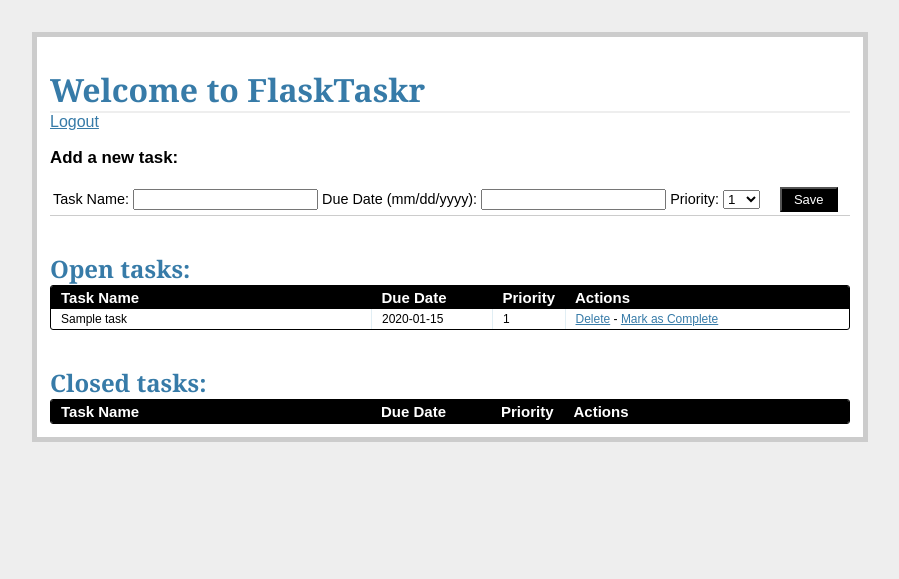
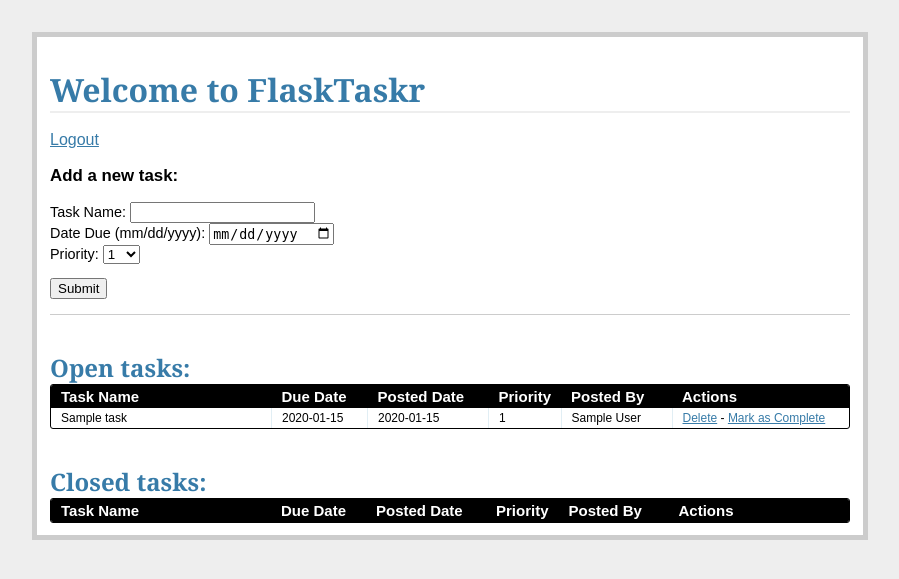
Before and after one commit to szparag3/FlaskTaskr, a Flask app: page /tasks/ in a window 1280 px wide. Shown: the top 579 px of the page, without its empty margins (190-1089 px from the left). Run offline with Flask 2, Linux system fonts and the light colour scheme; the visitor is signed in with stand-in values (Sample User, id 1); tables that the repository leaves empty hold one stand-in row (values such as "Sample post"); lists and menus that the app fills with data are empty; parts of the project's set-up code (start-up, migrations or seed data) failed here and were passed over.

Commit message:
part2 doen

```diff
--- a/project/db_create.py
+++ b/project/db_create.py
@@ -1,4 +1,6 @@
 # project/db_create.py
+
+
 from views import db
 from models import Task
 from datetime import date
@@ -8,8 +10,8 @@ from datetime import date
 db.create_all()
 
 # insert data
-db.session.add(Task( "Finish this tutorial" , date( 2016 , 9 , 22 ), 10 , 1 ))
-db.session.add(Task( "Finish Real Python" , date( 2016 , 10 , 3 ), 10 , 1 ))
+# db.session.add(Task("Finish this tutorial", date(2015, 3, 13), 10, 1))
+# db.session.add(Task("Finish Real Python", date(2015, 3, 13), 10, 1))
 
 # commit the changes
 db.session.commit()
--- a/project/forms.py
+++ b/project/forms.py
@@ -1,17 +1,54 @@
 # project/forms.py
+
+
 from flask_wtf import Form
-from wtforms import StringField, DateField, IntegerField, SelectField
-from wtforms.validators import DataRequired
+from wtforms import StringField, DateField, IntegerField, \
+    SelectField, PasswordField
+from wtforms.validators import DataRequired, Length, EqualTo
 
-class AddTaskForm (Form):
-	task_id = IntegerField()
-	name = StringField( 'Task Name' , validators=[DataRequired()])
-	due_date = DateField( 'Date Due (mm/dd/yyyy)' , validators=[DataRequired()], format= '%m/%d/%Y' )
-	priority = SelectField( 'Priority' ,
-		validators=[DataRequired()],
-		choices=[
-		( '1' , '1' ), ( '2' , '2' ), ( '3' , '3' ), ( '4' , '4' ), ( '5' , '5' ),
-		( '6' , '6' ), ( '7' , '7' ), ( '8' , '8' ), ( '9' , '9' ), ( '10' , '10' )
-		]
-		)
-	status = IntegerField( 'Status' )
+
+class AddTaskForm(Form):
+    task_id = IntegerField()
+    name = StringField('Task Name', validators=[DataRequired()])
+    due_date = DateField(
+        'Date Due (mm/dd/yyyy)',
+        validators=[DataRequired()], format='%m/%d/%Y'
+    )
+    priority = SelectField(
+        'Priority',
+        validators=[DataRequired()],
+        choices=[
+            ('1', '1'), ('2', '2'), ('3', '3'), ('4', '4'), ('5', '5'),
+            ('6', '6'), ('7', '7'), ('8', '8'), ('9', '9'), ('10', '10')
+        ]
+    )
+    status = IntegerField('Status')
+
+
+class RegisterForm(Form):
+    name = StringField(
+        'Username',
+        validators=[DataRequired(), Length(min=6, max=25)]
+    )
+    email = StringField(
+        'Email',
+        validators=[DataRequired(), Length(min=6, max=40)]
+    )
+    password = PasswordField(
+        'Password',
+        validators=[DataRequired(), Length(min=6, max=40)])
+    confirm = PasswordField(
+        'Repeat Password',
+        validators=[DataRequired(), EqualTo('password', message='Passwords must match')]
+    )
+
+
+class LoginForm(Form):
+    name = StringField(
+        'Username',
+        validators=[DataRequired()]
+    )
+    password = PasswordField(
+        'Password',
+        validators=[DataRequired()]
+    )
--- a/project/run.py
+++ b/project/run.py
@@ -1,5 +1,5 @@
 # project/run.py
 
+
 from views import app
-
-app.run(debug= True )
+app.run(debug=True)
--- a/project/templates/tasks.html
+++ b/project/templates/tasks.html
@@ -2,44 +2,19 @@
 {% block content %}
 
 <h1>Welcome to FlaskTaskr</h1>
-<a href="{{ url_for('logout') }}">Logout</a>
+<br>
+<a href="/logout">Logout</a>
 <div class="add-task">
   <h3>Add a new task:</h3>
-  <table>
-    <tr>
     <form action="{{ url_for('new_task') }}" method="post">
       {{ form.csrf_token }}
-        <td>
-          <label>Task Name:</label>
-          <input name="name" type="text">
-        </td>
-        <td>
-          <label>Due Date (mm/dd/yyyy):</label>
-          <input name="due_date" type="text" width="120px">
-        </td>
-        <td>
-          <label>Priority:</label>
-          <select name="priority" width="100px">
-            <option value="1">1</option>
-            <option value="2">2</option>
-            <option value="3">3</option>
-            <option value="4">4</option>
-            <option value="5">5</option>
-            <option value="6">6</option>
-            <option value="7">7</option>
-            <option value="8">8</option>
-            <option value="9">9</option>
-            <option value="10">10</option>
-          </select>
-        </td>
-        <td>
-          &nbsp;
-          &nbsp;
-          <input class="button" type="submit" value="Save">
-        </td>
+      <p>
+          {{ form.name.label }}: {{ form.name }}<br>
+          {{ form.due_date.label }}: {{ form.due_date }}<br>
+          {{ form.priority.label }}: {{ form.priority }}
+      </p>
+      <p><input type="submit" value="Submit"></p>
     </form>
-    </tr>
-  </table>
 </div>
 <div class="entries">
   <br>
@@ -49,17 +24,21 @@
     <table>
       <thead>
         <tr>
-          <th width="300px"><strong>Task Name</strong></th>
-          <th width="100px"><strong>Due Date</strong></th>
+          <th width="200px"><strong>Task Name</strong></th>
+          <th width="75px"><strong>Due Date</strong></th>
+          <th width="100px"><strong>Posted Date</strong></th>
           <th width="50px"><strong>Priority</strong></th>
+          <th width="90px"><strong>Posted By</strong></th>
           <th><strong>Actions</strong></th>
         </tr>
       </thead>
       {% for task in open_tasks %}
         <tr>
-          <td width="300px">{{ task.name }}</td>
-          <td width="100px">{{ task.due_date }}</td>
+          <td width="200px">{{ task.name }}</td>
+          <td width="75px">{{ task.due_date }}</td>
+          <td width="100px">{{ task.posted_date }}</td>
           <td width="50px">{{ task.priority }}</td>
+          <td width="90px">{{ task.poster.name }}</td>
           <td>
             <a href="{{ url_for('delete_entry', task_id = task.task_id) }}">Delete</a>  -
             <a href="{{ url_for('complete', task_id = task.task_id) }}">Mark as Complete</a>
@@ -68,26 +47,30 @@
       {% endfor %}
     </table>
   </div>
+</div>
 <br>
 <br>
-</div>
 <div class="entries">
   <h2>Closed tasks:</h2>
   <div class="datagrid">
     <table>
       <thead>
         <tr>
-        <th width="300px"><strong>Task Name</strong></th>
-        <th width="100px"><strong>Due Date</strong></th>
+          <th width="200px"><strong>Task Name</strong></th>
+          <th width="75px"><strong>Due Date</strong></th>
+          <th width="100px"><strong>Posted Date</strong></th>
           <th width="50px"><strong>Priority</strong></th>
+          <th width="90px"><strong>Posted By</strong></th>
           <th><strong>Actions</strong></th>
         </tr>
       </thead>
       {% for task in closed_tasks %}
         <tr>
-          <td width="300px">{{ task.name }}</td>
-          <td width="100px">{{ task.due_date }}</td>
+          <td width="200px">{{ task.name }}</td>
+          <td width="75px">{{ task.due_date }}</td>
+          <td width="100px">{{ task.posted_date }}</td>
           <td width="50px">{{ task.priority }}</td>
+          <td width="90px">{{ task.poster.name }}</td>
           <td>
              <a href="{{ url_for('delete_entry', task_id = task.task_id) }}">Delete</a>
           </td>
--- a/project/views.py
+++ b/project/views.py
@@ -1,92 +1,148 @@
 # project/views.py
 
-from forms import AddTaskForm
+
+#################
+#### imports ####
+#################
+
+from forms import AddTaskForm, RegisterForm, LoginForm
+
+import datetime
 from functools import wraps
-from flask import Flask, flash, redirect, render_template, request, session, url_for
-from flask_sqlalchemy import SQLAlchemy
+from flask import Flask, flash, redirect, render_template, \
+    request, session, url_for
+from flask.ext.sqlalchemy import SQLAlchemy
 
 
+################
+#### config ####
+################
+
 app = Flask(__name__)
-app.config.from_object( '_config' )
+app.config.from_object('_config')
 db = SQLAlchemy(app)
 
-from models import Task
+from models import Task, User
+
+
+##########################
+#### helper functions ####
+##########################
 
 def login_required(test):
-	@wraps(test)
-	def wrap(*args, **kwargs):
-		if 'logged_in' in session:
-			return test(*args, **kwargs)
-		else:
-			flash('You need to login first.')
-			return redirect(url_for( 'login' ))
-	return wrap
+    @wraps(test)
+    def wrap(*args, **kwargs):
+        if 'logged_in' in session:
+            return test(*args, **kwargs)
+        else:
+            flash('You need to login first.')
+            return redirect(url_for('login'))
+    return wrap
 
-# route handlers
+
+########################
+#### route handlers ####
+########################
 
 @app.route('/logout/')
 def logout():
-	session.pop( 'logged_in' , None )
-	flash( 'Goodbye!' )
-	return redirect(url_for( 'login' ))
+    session.pop('logged_in', None)
+    session.pop('user_id', None)
+    flash('Goodbye!')
+    return redirect(url_for('login'))
+
 
 @app.route('/', methods=['GET', 'POST'])
 def login():
-	error = None
-	if request.method == 'POST':
-		if request.form[ 'username' ] != app.config[ 'USERNAME' ] \
-		or request.form[ 'password' ] != app.config[ 'PASSWORD' ]:
-			error = 'Invalid Credentials. Please try again.'
-			return render_template( 'login.html' , error=error)
-		else:
-			session[ 'logged_in' ] = True
-			flash( 'Welcome!' )
-			return redirect(url_for( 'tasks' ))
-	return render_template( 'login.html' )
+    error = None
+    form = LoginForm(request.form)
+    if request.method == 'POST':
+        if form.validate_on_submit():
+            user = User.query.filter_by(name=request.form['name']).first()
+            if user is not None and user.password == request.form['password']:
+                session['logged_in'] = True
+                session['user_id'] = user.id
+                flash('Welcome!')
+                return redirect(url_for('tasks'))
+            else:
+                error = 'Invalid username or password.'
+        else:
+            error = 'Both fields are required.'
+    return render_template('login.html', form=form, error=error)
+
+
+@app.route('/register/', methods=['GET', 'POST'])
+def register():
+    error = None
+    form = RegisterForm(request.form)
+    if request.method == 'POST':
+        if form.validate_on_submit():
+            new_user = User(
+                form.name.data,
+                form.email.data,
+                form.password.data,
+            )
+            db.session.add(new_user)
+            db.session.commit()
+            flash('Thanks for registering. Please login.')
+            return redirect(url_for('login'))
+    return render_template('register.html', form=form, error=error)
+
 
 @app.route('/tasks/')
 @login_required
-def tasks ():
-	open_tasks = db.session.query(Task).filter_by(status= '1' ).order_by(Task.due_date.asc())
-	closed_tasks = db.session.query(Task).filter_by(status= '0' ).order_by(Task.due_date.asc())
-	return render_template(
-		'tasks.html',
-		form=AddTaskForm(request.form),
-		open_tasks=open_tasks,
-		closed_tasks=closed_tasks
-		)
+def tasks():
+    open_tasks = db.session.query(Task) \
+        .filter_by(status='1').order_by(Task.due_date.asc())
+    closed_tasks = db.session.query(Task) \
+        .filter_by(status='0').order_by(Task.due_date.asc())
+    return render_template(
+        'tasks.html',
+        form=AddTaskForm(request.form),
+        open_tasks=open_tasks,
+        closed_tasks=closed_tasks
+    )
 
-#Add new task
+
 @app.route('/add/', methods=['GET', 'POST'])
 @login_required
 def new_task():
-	form = AddTaskForm(request.form)
-	if request.method == 'POST':
-		if form.validate_on_submit():
-			new_task = Task(form.name.data, form.due_date.data, form.priority.data, '1')
-			db.session.add(new_task)
-			db.session.commit()
-			flash( 'New entry was successfully posted. Thanks.' )
-		return redirect(url_for( 'tasks' ))
+    form = AddTaskForm(request.form)
+    if request.method == 'POST':
+        if form.validate_on_submit():
+            new_task = Task(
+                form.name.data,
+                form.due_date.data,
+                form.priority.data,
+                datetime.datetime.utcnow(),
+                '1',
+                session['user_id']
+            )
+            db.session.add(new_task)
+            db.session.commit()
+            flash('New entry was successfully posted. Thanks.')
+            return redirect(url_for('tasks'))
+        else:
+            flash('All fields are required.')
+            return redirect(url_for('tasks'))
+    return render_template('tasks.html', form=form)
 
 
-#Mark task as complete
 @app.route('/complete/<int:task_id>/')
 @login_required
-def complete (task_id):
-	new_id = task_id
+def complete(task_id):
+    new_id = task_id
+    db.session.query(Task).filter_by(task_id=new_id).update({"status": "0"})
+    db.session.commit()
+    flash('The task is complete. Nice.')
+    return redirect(url_for('tasks'))
 
-	db.session.query(Task).filter_by(task_id=new_id).update({ "status": "0" })
-	db.session.commit()
-	flash( 'The task is complete. Nice.' )
-	return redirect(url_for( 'tasks' ))
 
-#Delete Tasks
 @app.route('/delete/<int:task_id>/')
 @login_required
-def delete_entry (task_id):
-	new_id = task_id
-	db.session.query(Task).filter_by(task_id=new_id).delete()
-	db.session.commit()
-	flash( 'The task was deleted. Why not add a new one?' )
-	return redirect(url_for( 'tasks' ))
+def delete_entry(task_id):
+    new_id = task_id
+    db.session.query(Task).filter_by(task_id=new_id).delete()
+    db.session.commit()
+    flash('The task was deleted. Why not add a new one?')
+    return redirect(url_for('tasks'))
```
Also changed, not shown: project/db_migrate.py (added, +34 -0 lines), project/models.py (+40 -13 lines), project/templates/_base.html (+7 -5 lines), project/templates/login.html (+17 -17 lines), project/templates/register.html (added, +25 -0 lines), project/flasktaskr.db. Lines whose indentation alone changed are shown as unchanged.
